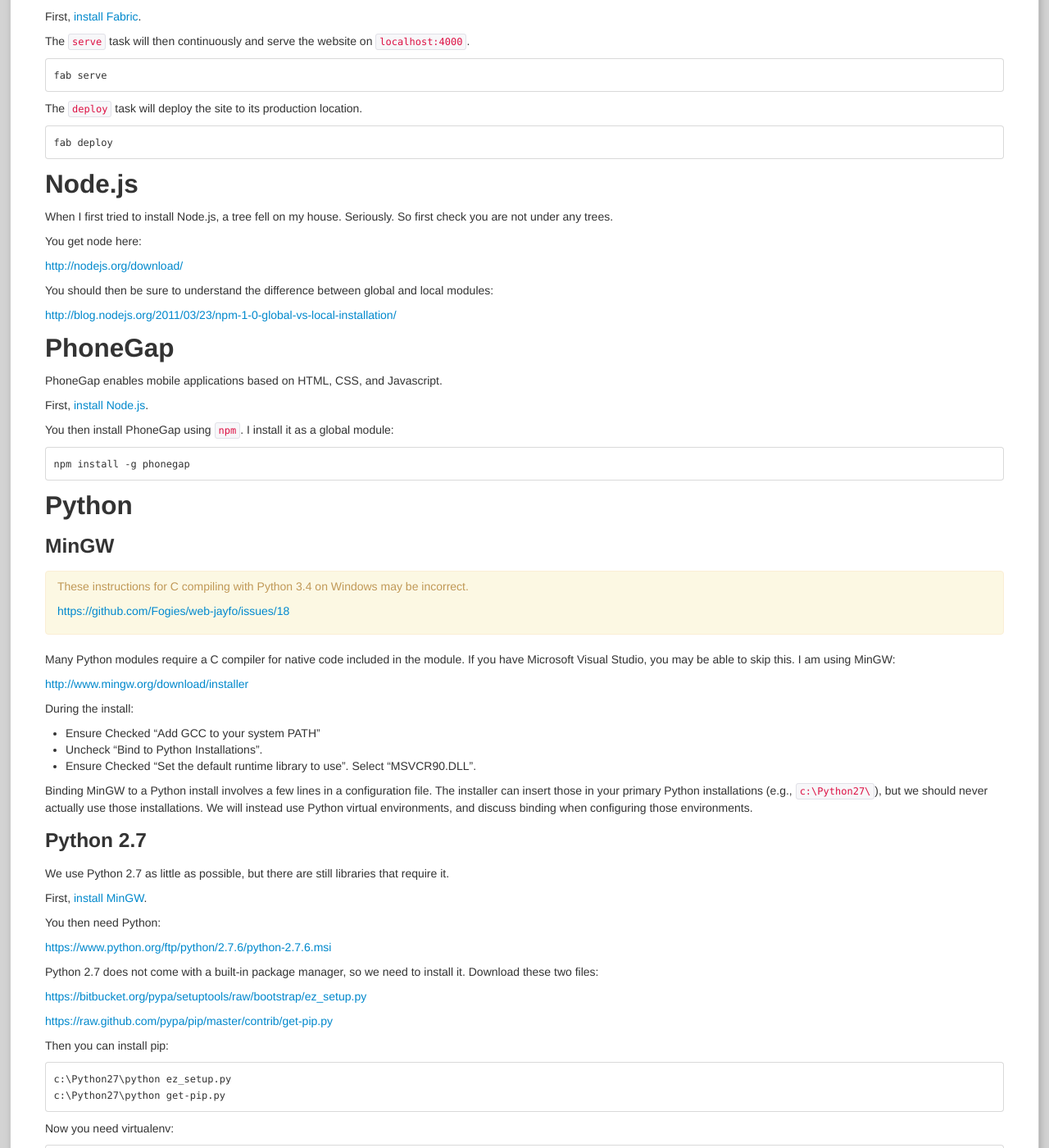
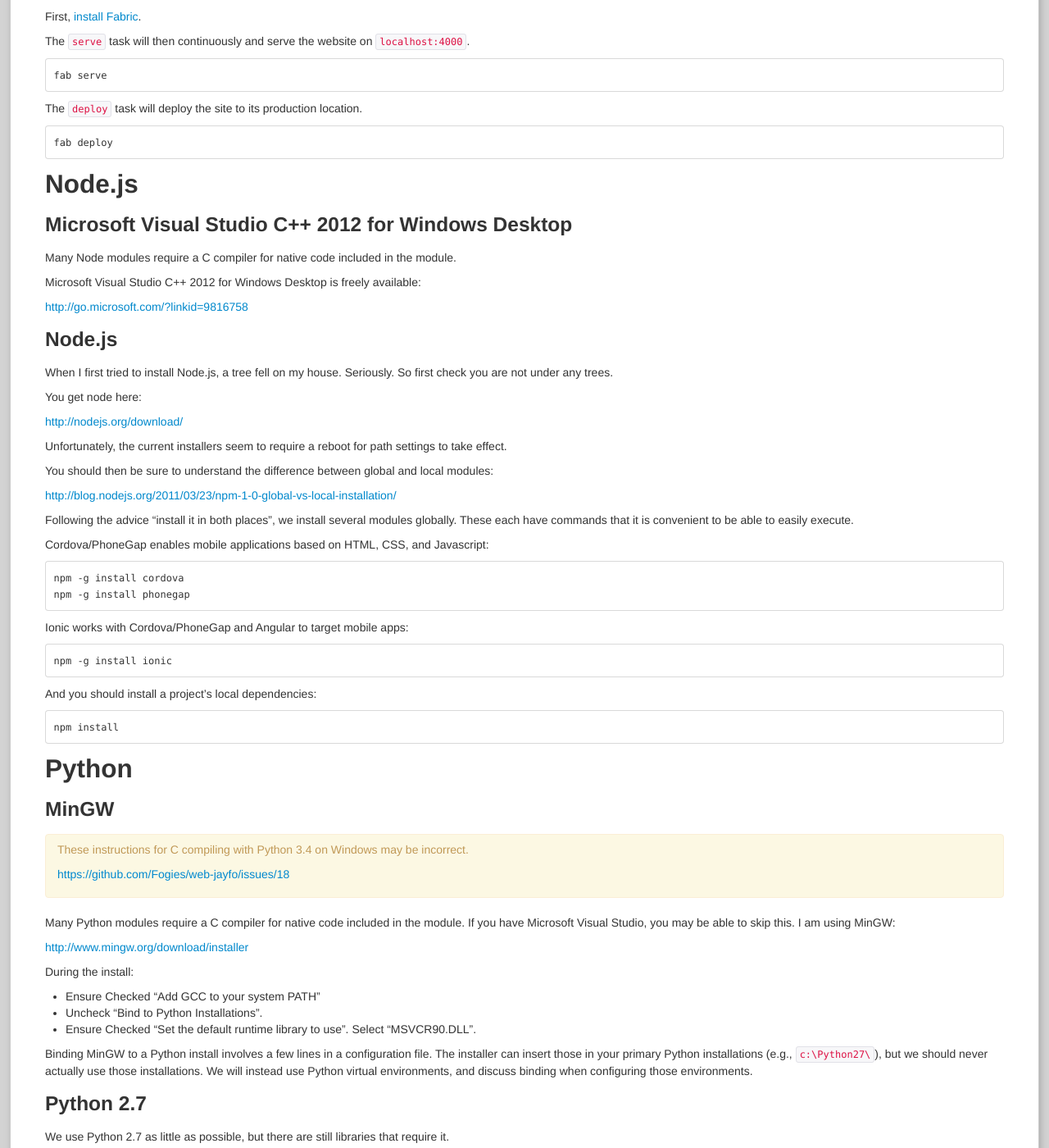
Before and after one commit to karkar/web-jayfo, a Jekyll site: the page built from development_general.md, in a window 1280 px wide and 1400 px high, scrolled down 820 px. Shown: the whole window at 82% size. Built offline with Jekyll 4.4.1, drawn with Linux system fonts in a browser that asks for light colours.

Commit message:
Update to Node.js related instructions

```diff
--- a/development_general.md
+++ b/development_general.md
@@ -53,25 +53,42 @@
 
 ## <a name="Node.js"></a> Node.js
 
+### Microsoft Visual Studio C++ 2012 for Windows Desktop
+
+Many Node modules require a C compiler for native code included in the module.
+
+Microsoft Visual Studio C++ 2012 for Windows Desktop is freely available:
+
+<http://go.microsoft.com/?linkid=9816758>
+
+### Node.js
+
 When I first tried to install Node.js, a tree fell on my house. Seriously. So first check you are not under any trees.
 
 You get node here:
 
 <http://nodejs.org/download/>
 
+Unfortunately, the current installers seem to require a reboot for path settings to take effect.
+
 You should then be sure to understand the difference between global and local modules:
 
 <http://blog.nodejs.org/2011/03/23/npm-1-0-global-vs-local-installation/>
 
-## <a name="PhoneGap"></a> PhoneGap
+Following the advice "install it in both places", we install several modules globally. These each have commands that it is convenient to be able to easily execute.
 
-PhoneGap enables mobile applications based on HTML, CSS, and Javascript.
+Cordova/PhoneGap enables mobile applications based on HTML, CSS, and Javascript:
 
-First, [install Node.js]({{ site.baseurl }}/development_general.html#Node.js).
+    npm -g install cordova
+    npm -g install phonegap
 
-You then install PhoneGap using `npm`. I install it as a global module:
+Ionic works with Cordova/PhoneGap and Angular to target mobile apps:
 
-    npm install -g phonegap
+    npm -g install ionic
+
+And you should install a project's local dependencies:
+
+    npm install
 
 ## Python
 
```
